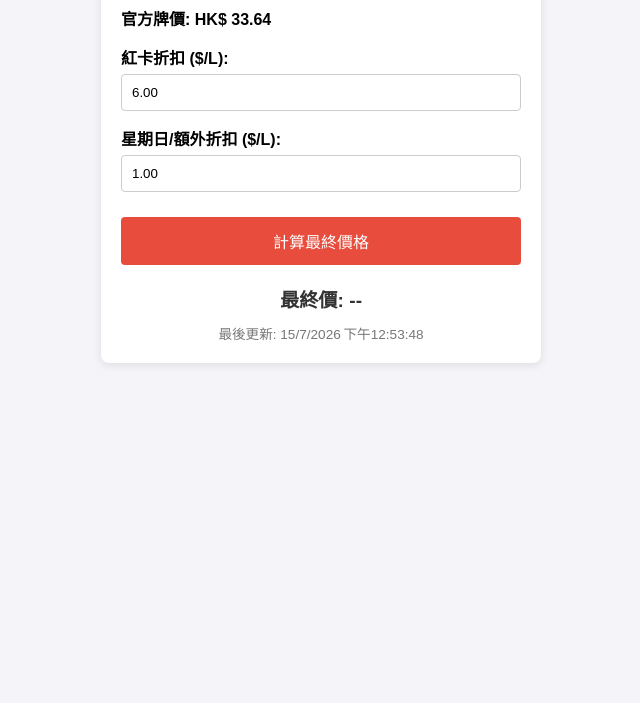
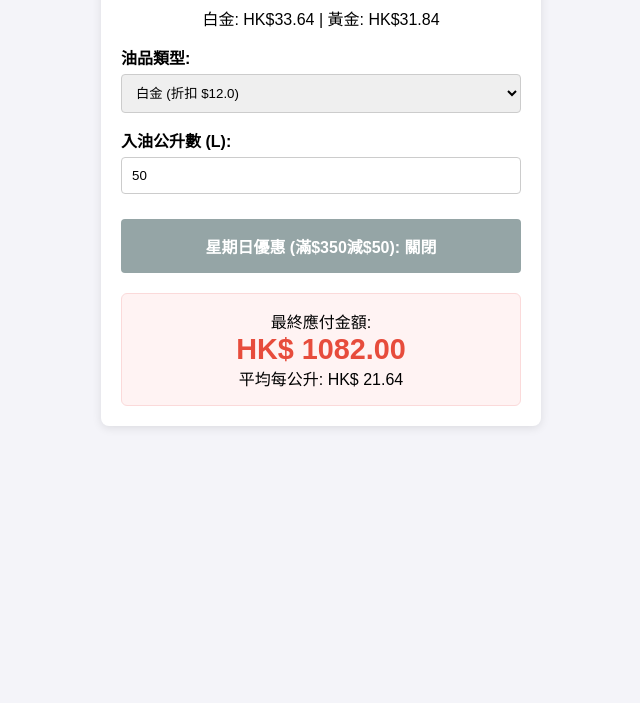
Before and after one commit to 123456yuen/caltex, a website: page index.html in a window 1280 px wide. Shown: the part 97-800 px from the top of the page, without its empty margins (319-959 px from the left). Drawn offline with Linux system fonts and the light colour scheme.

Commit message:
Update index.html

```diff
--- a/index.html
+++ b/index.html
@@ -3,78 +3,97 @@
 <head>
     <meta charset="UTF-8">
     <meta name="viewport" content="width=device-width, initial-scale=1.0">
-    <title>白金汽油計算機</title>
+    <title>加德士油價計算機</title>
     <style>
         body { font-family: sans-serif; display: flex; justify-content: center; padding: 20px; background-color: #f4f4f9; }
         .card { background: white; padding: 20px; border-radius: 8px; box-shadow: 0 2px 10px rgba(0,0,0,0.1); width: 100%; max-width: 400px; }
-        h2 { margin-top: 0; color: #333; }
+        h2 { margin-top: 0; color: #333; text-align: center; }
         .input-group { margin-bottom: 15px; }
         label { display: block; margin-bottom: 5px; font-weight: bold; }
-        input { width: 100%; padding: 10px; box-sizing: border-box; border: 1px solid #ccc; border-radius: 4px; }
-        button { width: 100%; padding: 12px; background-color: #e74c3c; color: white; border: none; border-radius: 4px; cursor: pointer; font-size: 16px; margin-top: 10px; }
-        button:hover { background-color: #c0392b; }
-        .result { margin-top: 20px; font-size: 1.2em; font-weight: bold; color: #333; text-align: center; }
-        .info { font-size: 0.85em; color: #777; margin-top: 10px; text-align: center; }
+        input, select { width: 100%; padding: 10px; box-sizing: border-box; border: 1px solid #ccc; border-radius: 4px; }
+        .toggle-btn { width: 100%; padding: 15px; border: none; border-radius: 4px; cursor: pointer; font-size: 16px; font-weight: bold; margin-top: 10px; }
+        .off { background-color: #95a5a6; color: white; }
+        .on { background-color: #27ae60; color: white; }
+        .result { margin-top: 20px; padding: 15px; background: #fff3f3; border-radius: 6px; text-align: center; border: 1px solid #fbdada; }
+        .final-amount { font-size: 1.8em; font-weight: bold; color: #e74c3c; }
     </style>
 </head>
 <body>
 
 <div class="card">
-    <h2>白金汽油計算機</h2>
+    <h2>加德士油價計算機</h2>
+    <div id="official-price" style="text-align: center; margin-bottom: 15px;">讀取牌價中...</div>
 
     <div class="input-group">
-        <div id="official-price" style="font-weight: bold; margin-bottom: 10px;">官方牌價: 讀取中...</div>
+        <label>油品類型:</label>
+        <select id="fuel-type" onchange="calculate()">
+            <option value="platinum">白金 (折扣 $12.0)</option>
+            <option value="gold">黃金 (折扣 $11.0)</option>
+        </select>
     </div>
 
     <div class="input-group">
-        <label>紅卡折扣 ($/L):</label>
-        <input type="number" id="discount1" value="6.00" step="0.01">
+        <label>入油公升數 (L):</label>
+        <input type="number" id="liters" value="50" oninput="calculate()">
     </div>
 
-    <div class="input-group">
-        <label>星期日/額外折扣 ($/L):</label>
-        <input type="number" id="discount2" value="1.00" step="0.01">
+    <button id="sunday-toggle" class="toggle-btn off" onclick="toggleSunday()">星期日優惠 (滿$350減$50): 關閉</button>
+
+    <div class="result">
+        <div>最終應付金額:</div>
+        <div class="final-amount" id="final-price">HK$ --</div>
+        <div id="effective-price">平均每公升: --</div>
     </div>
-
-    <button id="calc-btn">計算最終價格</button>
-
-    <div class="result" id="final-price">最終價: --</div>
-    <div class="info" id="last-updated">最後更新: --</div>
 </div>
 
 <script>
-    // 頁面載入時自動取得價格
+    let isSundayActive = false;
+    let prices = { platinum: 0, gold: 0 };
+
+    function calculate() {
+        const type = document.getElementById('fuel-type').value;
+        const liters = parseFloat(document.getElementById('liters').value) || 0;
+        const officialPrice = prices[type] || 0;
+
+        // 折扣設定
+        const discountPerLiter = (type === 'platinum') ? 12.0 : 11.0;
+
+        // 計算邏輯
+        let subtotal = liters * (officialPrice - discountPerLiter);
+
+        // 星期日滿 $350 減 $50
+        let discountApplied = 0;
+        if (isSundayActive && subtotal >= 350) {
+            subtotal -= 50;
+            discountApplied = 50;
+        }
+
+        document.getElementById('final-price').innerText = 'HK$ ' + subtotal.toFixed(2);
+
+        if (liters > 0) {
+            const avg = subtotal / liters;
+            document.getElementById('effective-price').innerText = `平均每公升: HK$ ${avg.toFixed(2)}`;
+        }
+    }
+
+    function toggleSunday() {
+        isSundayActive = !isSundayActive;
+        const btn = document.getElementById('sunday-toggle');
+        btn.className = isSundayActive ? 'toggle-btn on' : 'toggle-btn off';
+        btn.innerText = isSundayActive ? '星期日優惠: 已開啟' : '星期日優惠: 關閉';
+        calculate();
+    }
+
     window.onload = function() {
-        // 使用 fetch 來讀取同目錄下的 prices.json
         fetch('prices.json')
             .then(response => response.json())
             .then(data => {
-                // 更新畫面內容
-                document.getElementById('official-price').innerText = '官方牌價: HK$ ' + data.platinum;
-                document.getElementById('last-updated').innerText = '最後更新: ' + data.last_updated;
-                // 將牌價存入 window 物件，供按鈕計算使用
-                window.currentPrice = data.platinum;
-            })
-            .catch(err => {
-                document.getElementById('official-price').innerText = '無法讀取價格資料';
-                console.error(err);
+                prices.platinum = data.platinum;
+                prices.gold = 31.84; // 暫時寫死黃金價格，如需自動化可修改 scraper.js
+                document.getElementById('official-price').innerText = `白金: HK$${prices.platinum} | 黃金: HK$${prices.gold}`;
+                calculate();
             });
     };
-
-    // 計算按鈕邏輯
-    document.getElementById('calc-btn').addEventListener('click', function() {
-        const price = window.currentPrice || 0;
-        const d1 = parseFloat(document.getElementById('discount1').value) || 0;
-        const d2 = parseFloat(document.getElementById('discount2').value) || 0;
-
-        const final = price - d1 - d2;
-
-        if (price > 0) {
-            document.getElementById('final-price').innerText = '最終價: HK$ ' + final.toFixed(2);
-        } else {
-            alert("正在讀取數據，請稍候...");
-        }
-    });
 </script>
 
 </body>
```
